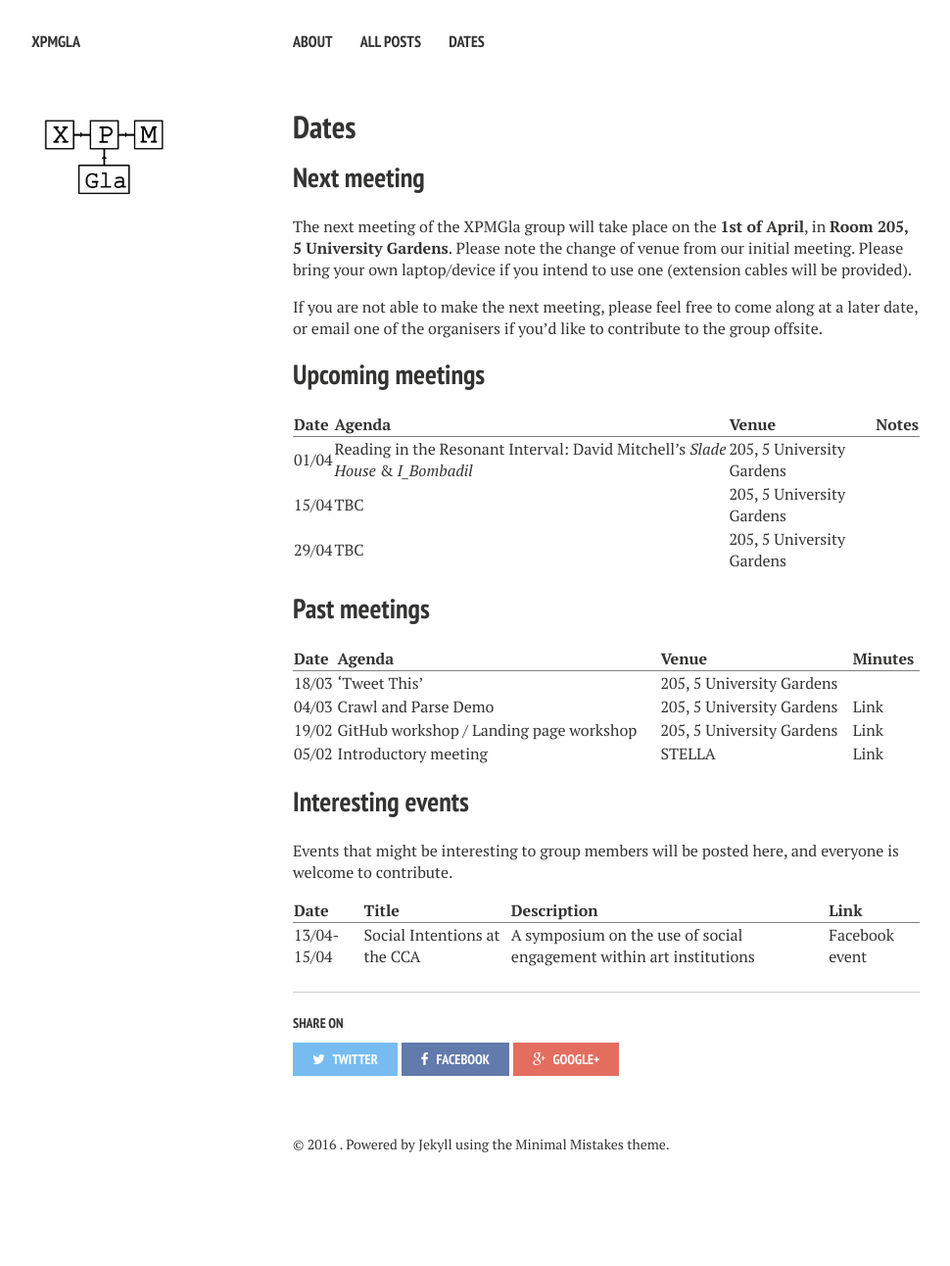
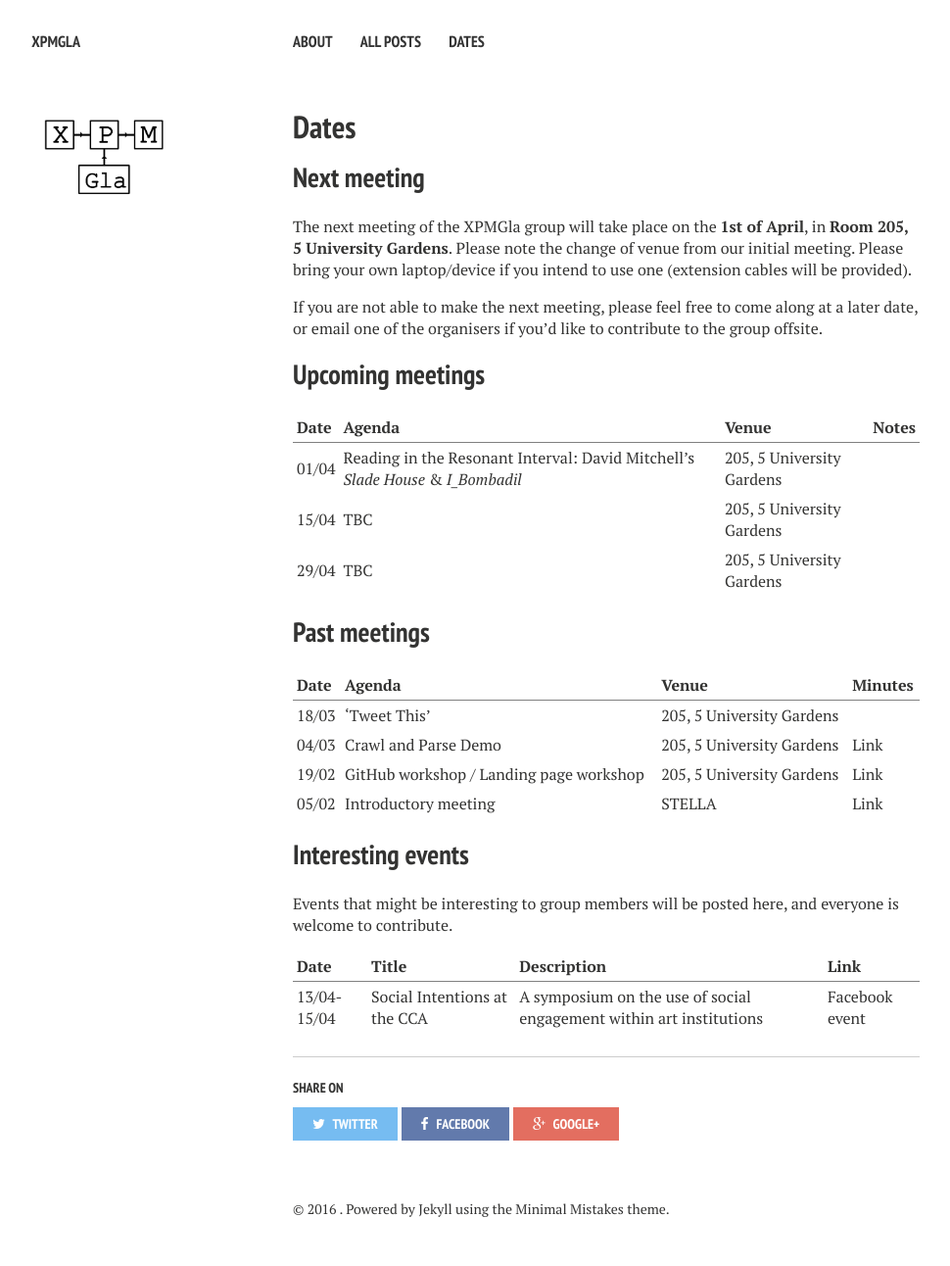
Before and after one commit to stujampur/xpmgla.github.io, a Jekyll site: the page built from dates/index.md, in a window 1280 px wide. Shown: the whole page at 98% size, without its empty margins (21-991 px from the left). Built offline with Jekyll 4.4.1, drawn with Linux system fonts in a browser that asks for light colours; nearby versions of some CDN libraries; before the commit the page ends 1226 px from its top, so only the background shows below that.

```diff
--- a/_sass/normalize.scss
+++ b/_sass/normalize.scss
@@ -396,3 +396,10 @@ table {
     margin-bottom: 1.5em;
     width: 100%; /* make full width */
 }
+th {
+  padding: 4px;
+}
+td {
+  padding: 4px;
+}
+tr:hover {background-color: #f5f5f5}
```
Also changed, not shown: _posts/2016-02-19-guide-adding-a-post-2.md (+1 -1 lines).
